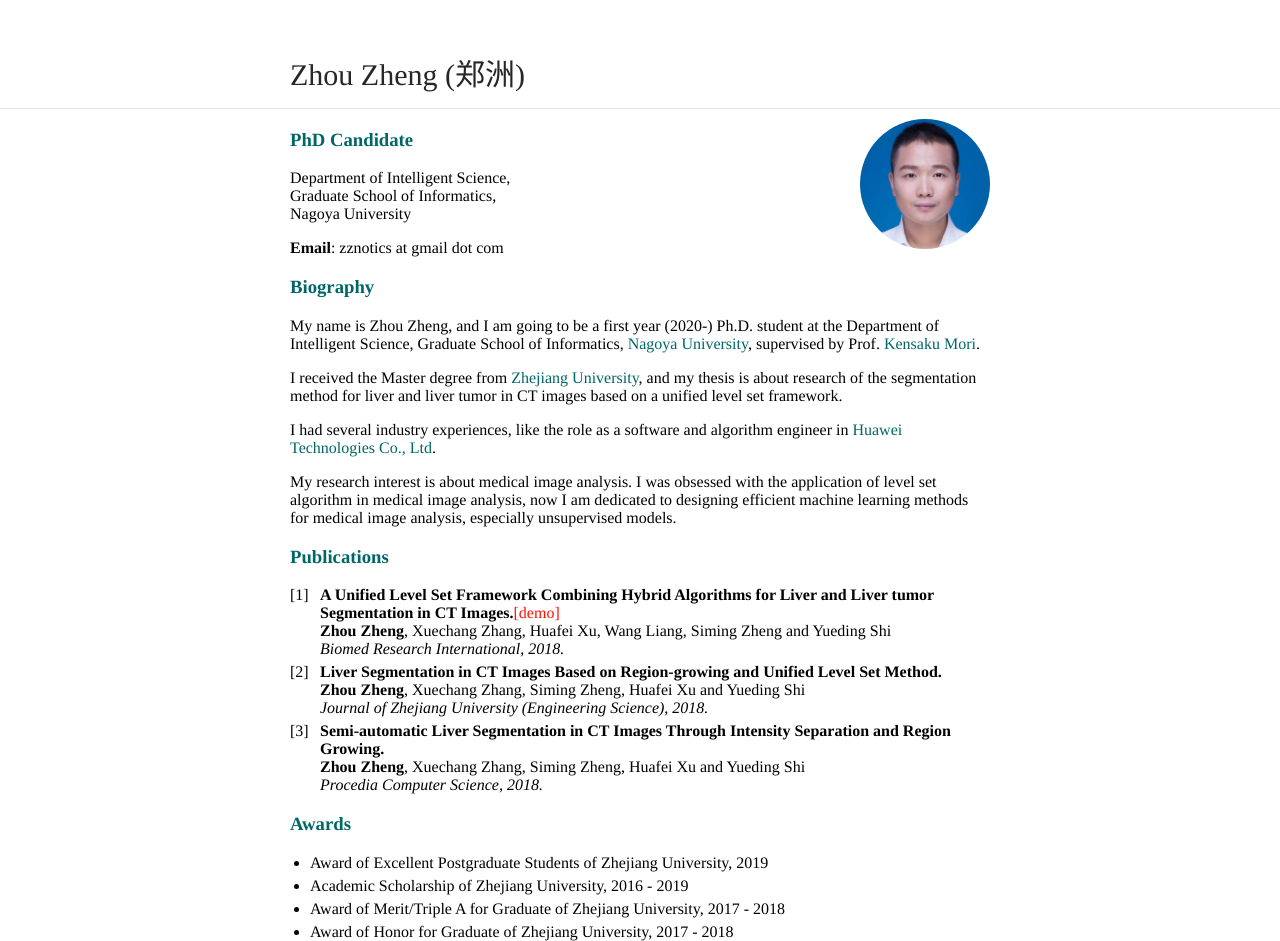
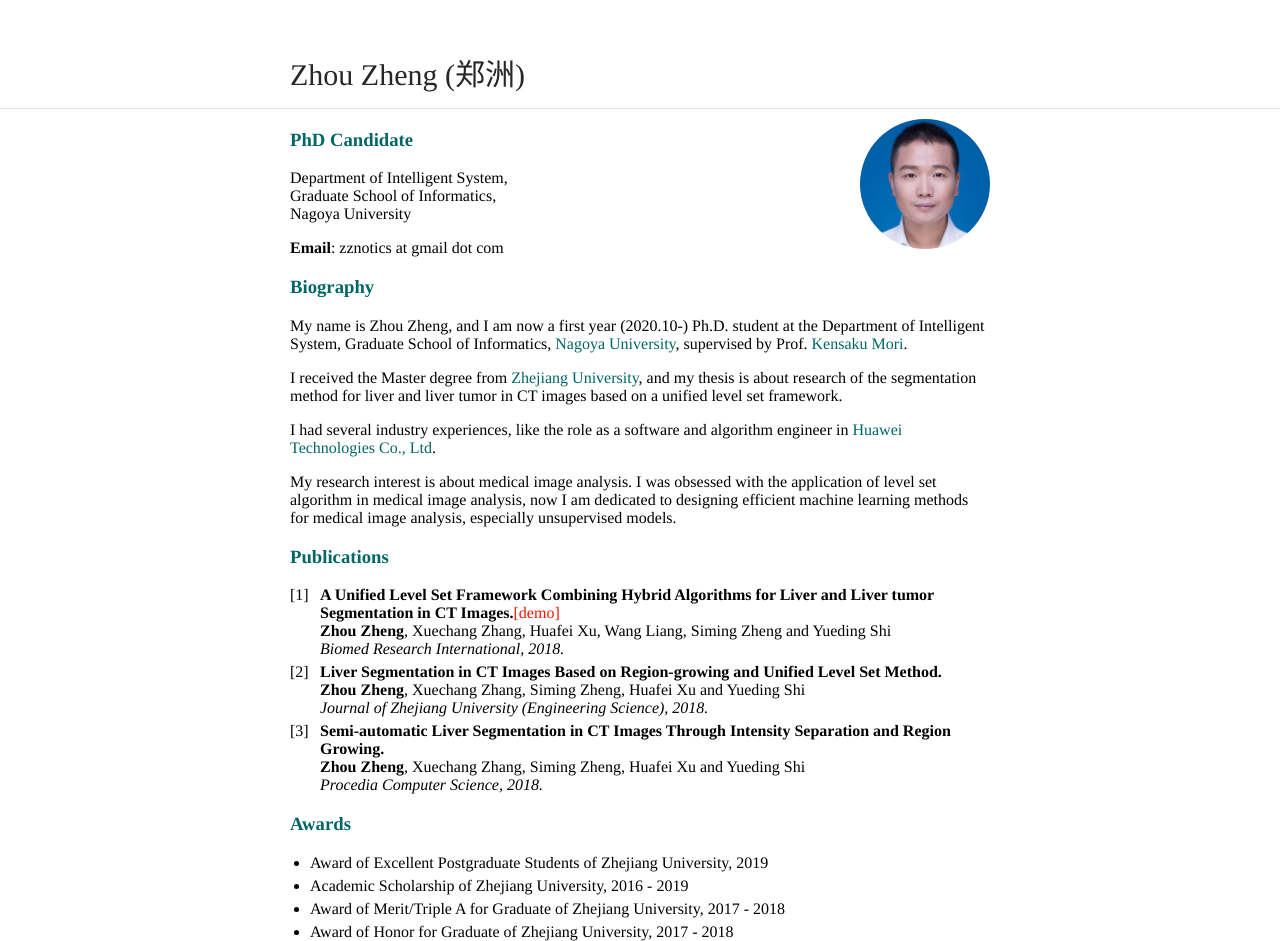
Before and after one commit to qwerasdzxcuio/zhouzheng.github.io, a Jekyll site: the page built from index.md, in a window 1280 px wide. Built offline with Jekyll 4.4.1, drawn with Linux system fonts in a browser that asks for light colours.

Commit message:
Update index.md

```diff
--- a/index.md
+++ b/index.md
@@ -6,7 +6,7 @@ layout: default
 
 ### <font color="#006666">PhD Candidate</font>
 
-Department of Intelligent Science,
+Department of Intelligent System,
 Graduate School of Informatics,
 Nagoya University
 
@@ -14,7 +14,7 @@ Nagoya University
 
 ### <font color="#006666">Biography</font>
 
-My name is Zhou Zheng, and I am going to be a first year (2020-) Ph.D. student at the Department of Intelligent Science, Graduate School of Informatics, [<font color="#006666">Nagoya University</font>](http://www.nagoya-u.ac.jp/), supervised by Prof. [<font color="#006666">Kensaku Mori</font>](http://www.newves.org/wiki/).
+My name is Zhou Zheng, and I am now a first year (2020.10-) Ph.D. student at the Department of Intelligent System, Graduate School of Informatics, [<font color="#006666">Nagoya University</font>](http://www.nagoya-u.ac.jp/), supervised by Prof. [<font color="#006666">Kensaku Mori</font>](http://www.newves.org/wiki/).
 
 I received the Master degree from [<font color="#006666">Zhejiang University</font>](http://www.zju.edu.cn/english/), and my thesis is about research of the segmentation method for liver and liver tumor in CT images based on a unified level set framework.
 
```
